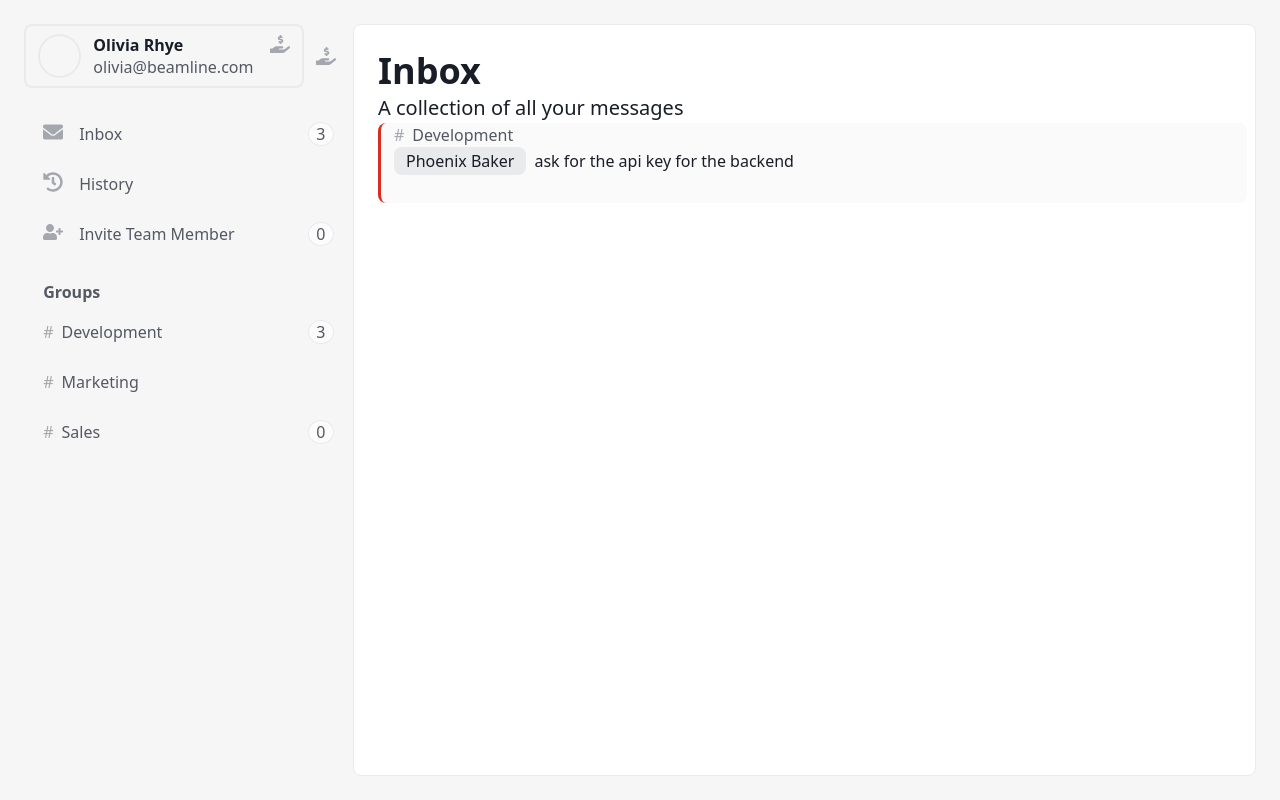
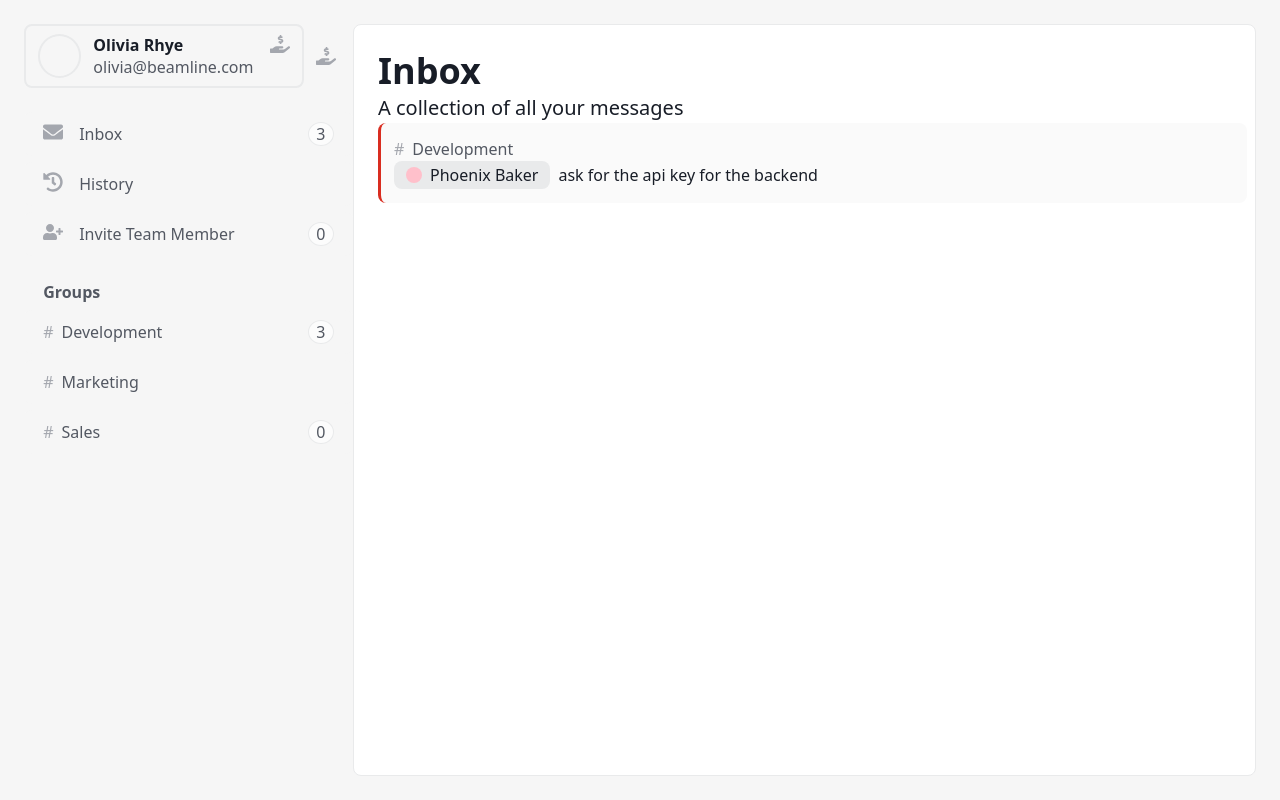
Before and after one commit to serae91/team_communication, a React app in the folder frontend/: page / in a window 1280 px wide. Built offline with nearby package versions, Linux system fonts and the light colour scheme; the HTML template or start-up script is replaced by a standard one.

Commit message:
message card profile pic

```diff
--- a/frontend/src/components/main-page/inbox/message-card/MessageCard.scss
+++ b/frontend/src/components/main-page/inbox/message-card/MessageCard.scss
@@ -13,6 +13,7 @@
   display: flex;
   align-items: flex-start;
   flex-direction: column;
+  justify-content: center;
 
   .title {
     display: flex;
@@ -25,10 +26,18 @@
     display: flex;
     flex-direction: row;
     align-items: center;
-    //justify-content: center;
     color: colors.$color-text-main;
 
     .sender {
+
+      .profile-picture {
+        border-radius: 50%;
+        width: 16px;
+        height: 16px;
+        margin-right: constants.$margin-right;
+        background-color: pink;
+      }
+
       border-radius: constants.$border-radius;
       background-color: colors.$color-select-gray;
       height: 28px;
--- a/frontend/src/components/main-page/inbox/message-card/MessageCard.tsx
+++ b/frontend/src/components/main-page/inbox/message-card/MessageCard.tsx
@@ -14,7 +14,7 @@ function MessageCard(props: MessageCardProps): JSX.Element {
     <div className={ 'message-card' }>
       <div className={'title'}><BLSideSymbol>#</BLSideSymbol>{props.title}</div>
       <div className={'message-box'}>
-        <div className={'sender'}>{props.sender}</div>
+        <div className={'sender'}><div className={'profile-picture'}></div>{props.sender}</div>
         {props.message}
       </div>
     </div>
```
